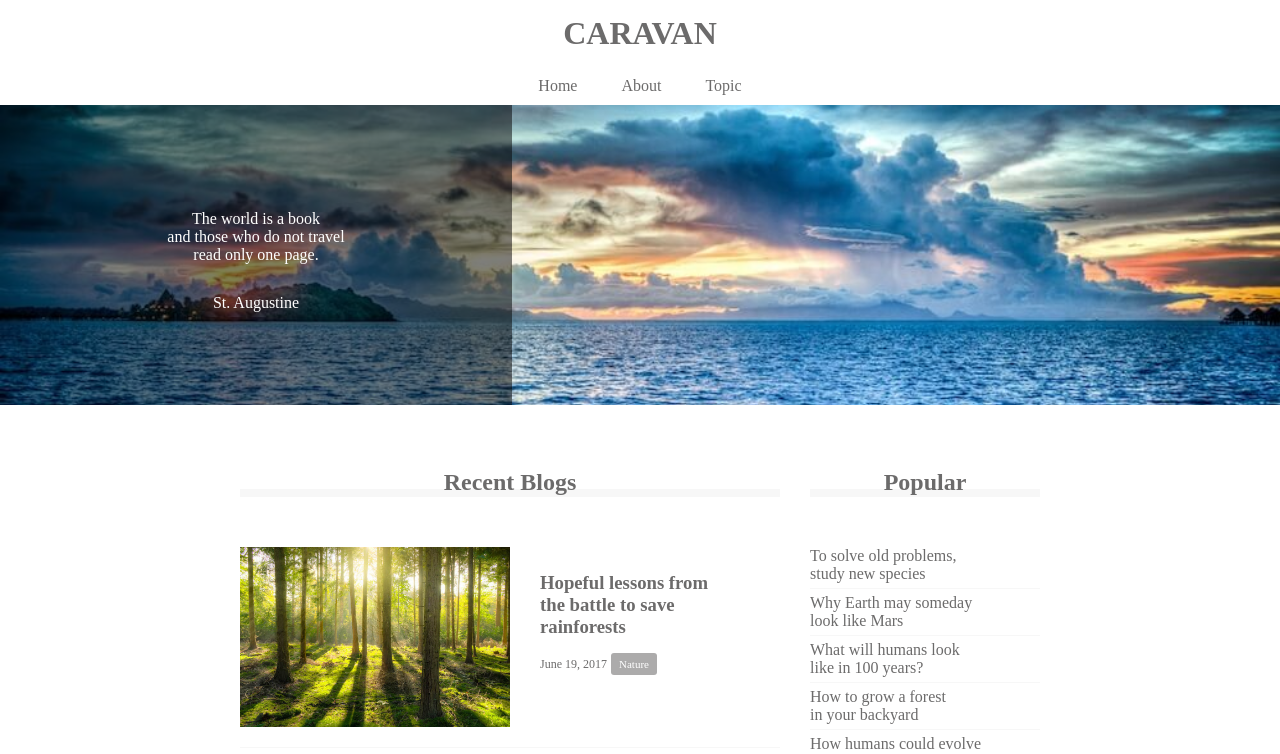
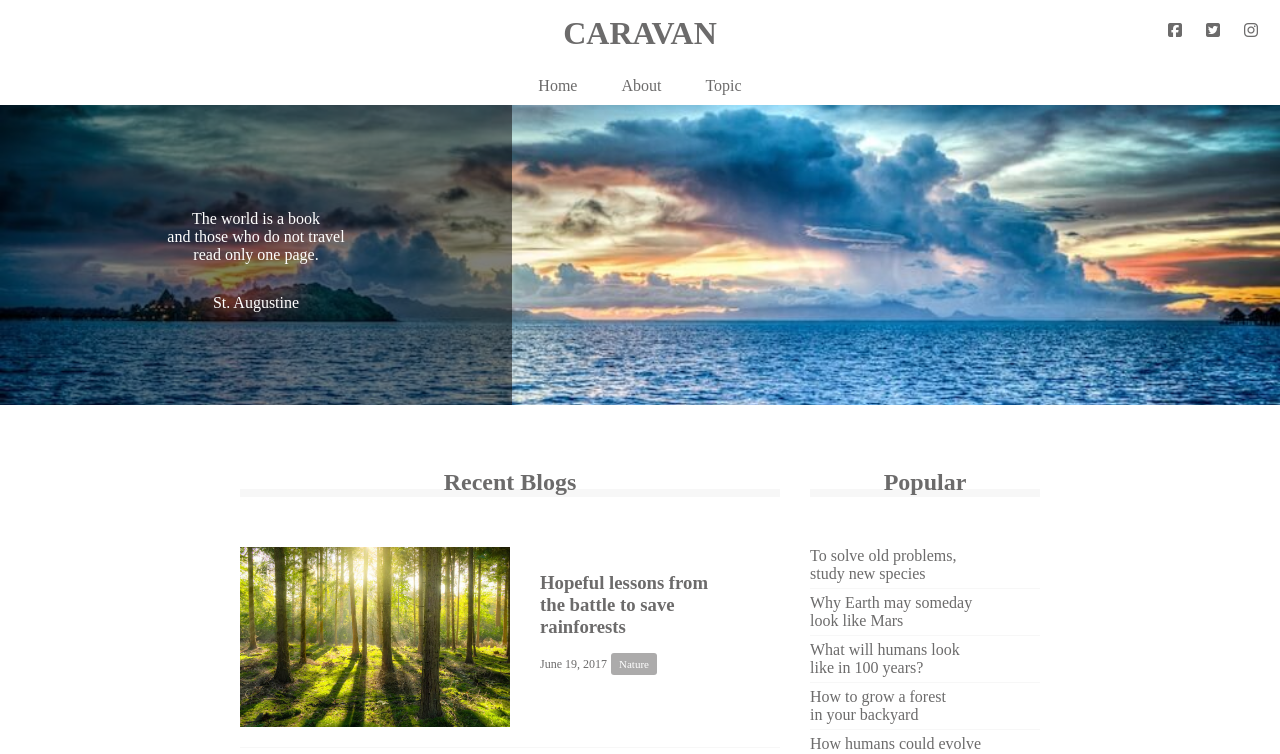
Before and after one commit to m9795/caravan, a plain HTML site: page index.html in a window 1280 px wide. Shown: the top 754 px of the page. Drawn offline with Linux system fonts and the light colour scheme.

Commit message:
[Add] social icon　ヘッダーに追加

```diff
--- a/index.html
+++ b/index.html
@@ -2,6 +2,9 @@
 <html lang="ja">
   <head>
     <meta charset="UTF-8" />
+    <!-- FontAwesomeの読み込み -->
+
+    <script src="https://kit.fontawesome.com/edb3f4aab1.js" crossorigin="anonymous"></script>
     <!-- CSSファイルの読み込み -->
     <link rel="stylesheet" href="style.css" />
     <title>CARAVAN</title>
@@ -15,6 +18,11 @@
           CARAVAN
         </a>
       </h1>
+      <div class="social">
+        <i class="fab fa-facebook-square"></i>
+        <i class="fab fa-twitter-square"></i>
+        <i class="fab fa-instagram"></i>
+      </div>
     </header>
     <!-- navigation -->
     <nav>
--- a/style.css
+++ b/style.css
@@ -15,6 +15,17 @@ header {
   padding: 15px 0;
   margin: 0 auto;
   text-align: center;
+}
+
+.social {
+  position: absolute; /* headerの左上を基準に絶対位置で指定する */
+  top: 22px; /* headerの左上から22px下側へ移動する */
+  right: 22px; /* headerの右上から22px左側へ移動する */
+}
+
+.social i {
+  display: inline-block;
+  margin-left: 20px;
 }
 
 header .heading { /* headerタグ内のheadingクラスにのみ反映される */
```
